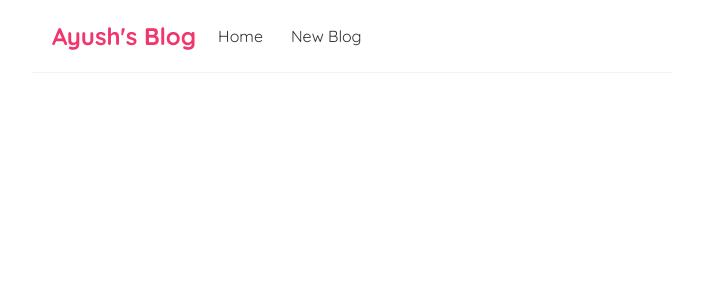
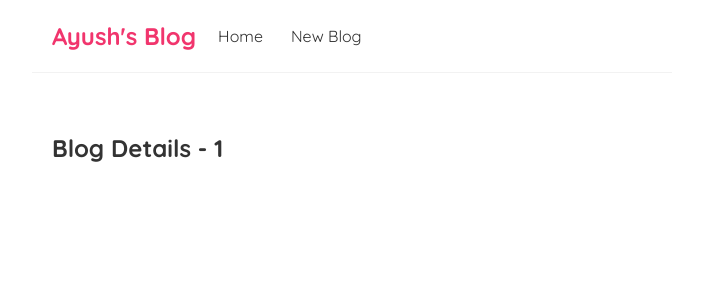
Before and after one commit to Ayushhgupta39/ayush-react-blog, a React (Create React App) app: page /blogs/1 in a window 1280 px wide. Shown: the top 300 px of the page, without its empty margins (288-991 px from the left). Built offline with nearby package versions, Linux system fonts and the light colour scheme.

Commit message:
Till #25

```diff
--- a/src/App.js
+++ b/src/App.js
@@ -2,6 +2,7 @@
 import Navbar from "./Navbar";
 import { BrowserRouter as Router, Route, Switch } from "react-router-dom";
 import Create from "./Create";
+import BlogDetails from "./BlogDetails";
 
 function App() {
   return (
@@ -16,6 +17,9 @@
             <Route path="/create">
               <Create />
             </Route>
+            <Route path="/blogs/:id">
+              <BlogDetails />
+            </Route>
           </Switch>
         </div>
       </div>
--- /dev/null
+++ b/src/BlogDetails.jsx
@@ -0,0 +1,13 @@
+import { useParams } from "react-router-dom";
+
+const BlogDetails = () => {
+    const { id } = useParams();
+
+    return (
+        <div className="blog-details">
+            <h2>Blog Details - { id }</h2>
+        </div>
+     );
+}
+
+export default BlogDetails;
--- a/src/BlogList.jsx
+++ b/src/BlogList.jsx
@@ -1,14 +1,15 @@
+import { Link } from "react-router-dom";
+
 const BlogList = ({ blogs, title }) => {
-
-
-
   return (
     <div className="blog-list">
-    <h2>{ title }</h2>
+      <h2>{title}</h2>
       {blogs.map((blog) => (
         <div className="blog-preview" key={blog.id}>
-          <h2>{blog.title}</h2>
-          <p>Written by {blog.author}</p>
+          <Link to = {`/blogs/${blog.id}`}>
+            <h2>{blog.title}</h2>
+            <p>Written by {blog.author}</p>
+          </Link>
         </div>
       ))}
     </div>
--- a/src/index.css
+++ b/src/index.css
@@ -50,3 +50,7 @@
   color: #f1356d;
   margin-bottom: 8px;
 }
+
+.blog-preview a {
+  text-decoration: none;
+}
```
